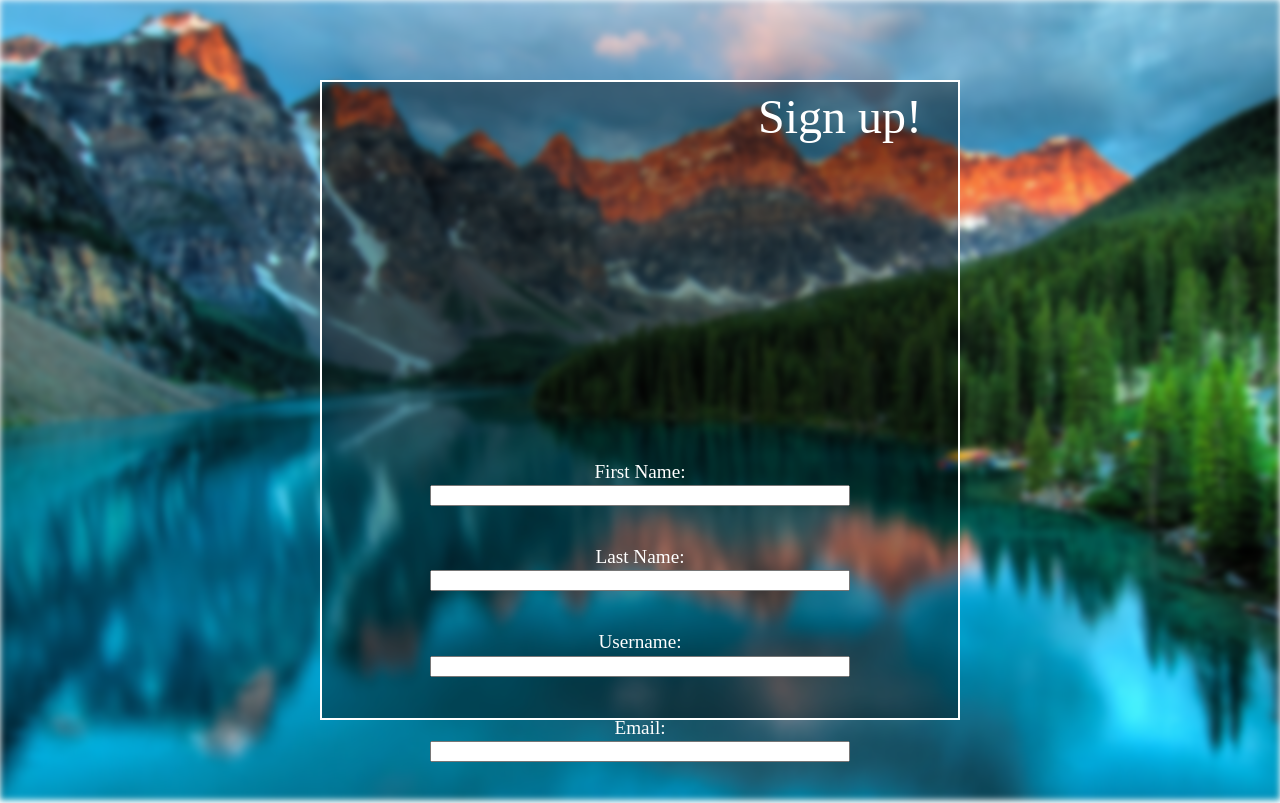
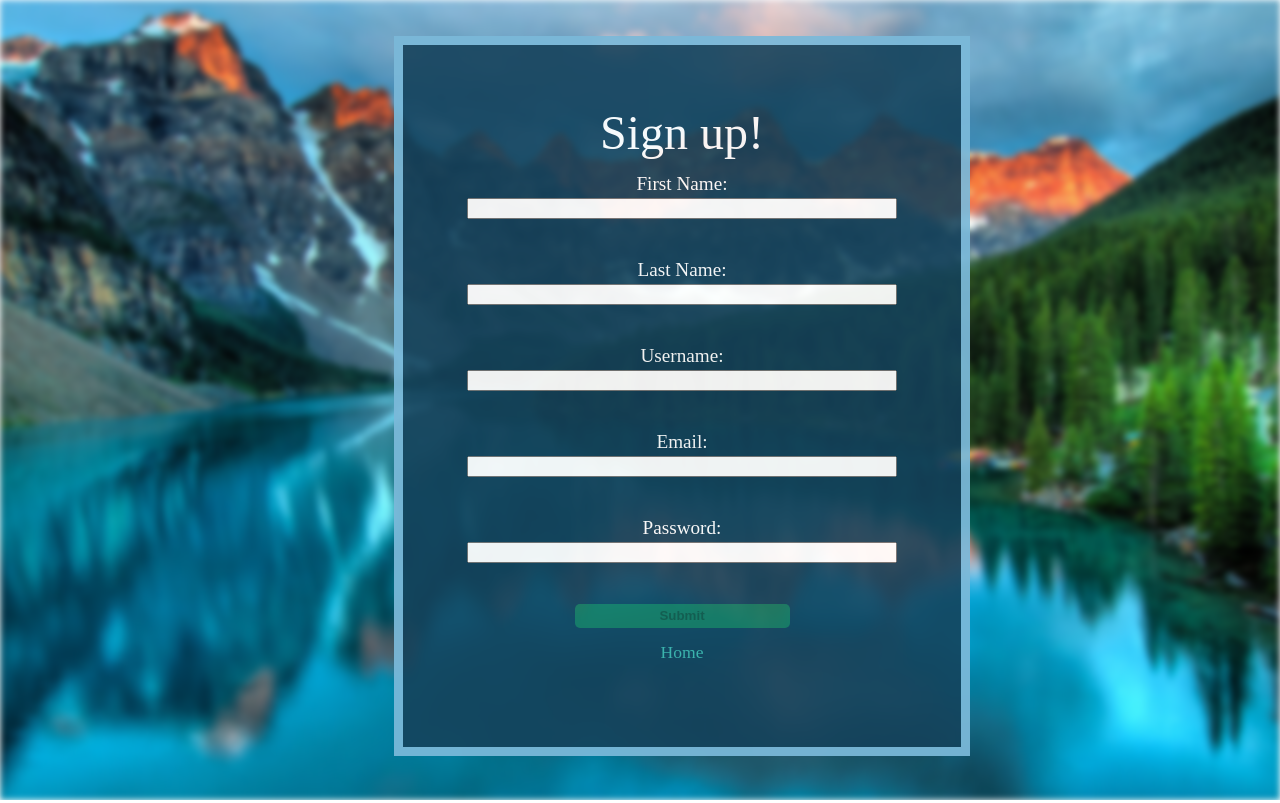
Before and after one commit to SassyFatCat/Front-End, a React (Create React App) app in the folder wunderlist/: page /signup in a window 1280 px wide. Shown: the top 803 px of the page. Built offline with nearby package versions, Linux system fonts and the light colour scheme.

Commit message:
styling changes to home and signup/animation for signup

```diff
--- a/wunderlist/src/components/Home/Home.css
+++ b/wunderlist/src/components/Home/Home.css
@@ -17,16 +17,14 @@
     justify-content: center;
     align-items: center;
     position: absolute;
-    background-color: rgba(0,0,0, .4);
+    background-color: rgba(0, 0, 0, 0.4);
     color: white;
-    top: 50%;
-    left: 50%;
-    transform: translate(-50%, -50%);
+    top: 30%;
+    right: 32%;
     z-index: 2;
     width: 40%;
     height: 40%;
     text-align: center;
-    border: 2px solid white;
 }
 
 h1 {
--- a/wunderlist/src/components/Home/Home.js
+++ b/wunderlist/src/components/Home/Home.js
@@ -3,12 +3,36 @@
 import React from "react";
 import { Link } from "react-router-dom";
 import "./Home.css";
+import { useSpring, animated, interpolate } from "react-spring";
 
 const Home = () => {
+  const { o, xyz, color } = useSpring({
+    from: { o: 0, xyz: [0, 0, 0], color: "#16425B" },
+    o: 0.95,
+    xyz: [10, 20, 5],
+    color: "white",
+  });
+
   return (
     <div className="homeContainer">
       <div id="background"></div>
-      <div id="title">
+      <animated.div
+        id="title"
+        style={{
+          color,
+          background: o.interpolate((o) => `rgba(22,66,91, ${o})`),
+          border: interpolate([o, color], (o, c) => `${o * 10}px solid ${c}`),
+          padding: o
+            .interpolate({ range: [0, 0.5, 1], output: [0, 0, 10] })
+            .interpolate((o) => `${o}%`),
+          borderColor: o.interpolate({
+            range: [0, 1],
+            output: ["blue", "#81C3D7"],
+          }),
+          opacity: o.interpolate([0.1, 0.2, 0.6, 1], [1, 0.1, 0.5, 1]),
+        }}
+      >
+        <div className="homeContent" >
           <h1>
             Wunderlist<span id="copyright">©</span>
           </h1>
@@ -28,6 +52,7 @@ const Home = () => {
             </span>
           </div>
         </div>
+      </animated.div>
     </div>
   );
 };
--- a/wunderlist/src/components/SignUp/SignUp.css
+++ b/wunderlist/src/components/SignUp/SignUp.css
@@ -3,9 +3,8 @@
 }
 
 .signUpForm {
-  display: flex;
-  padding: 2%;
-  flex-direction: column;
+  /* display: flex;
+  flex-direction: column; */
   width: 70%;
   margin: 0 auto;
 }
@@ -16,10 +15,13 @@ label {
   font-size: 1.2rem;
 }
 .insideFormContainer {
-  display: flex;
+  height: 100%;
+  /* display: flex; */
   flex-direction: column;
 }
-
+.spacer{
+  height: 16px;
+}
 .submitButton {
   width: 50%;
   padding: 1%;
@@ -51,16 +53,16 @@ label {
 /* ERRORS CSS  */
 .error {
   color: rgb(190, 42, 42);
-  height:20px;
+  height: 20px;
   font-size: 1rem;
   padding-bottom: 0%;
 }
-.error span{
+.error span {
   width: 100%;
   padding: 0;
 }
 .title {
-  padding: 0;
+  padding-bottom: 4%;
   font-size: 3rem;
 }
 
@@ -78,19 +80,9 @@ label {
 }
 
 .formContainer {
-  display: flex;
-  flex-direction: column;
-  justify-content: center;
-  align-items: center;
   position: absolute;
-  background-color: rgba(0, 0, 0, 0.4);
-  color: white;
-  top: 50%;
-  left: 50%;
-  transform: translate(-50%, -50%);
-  z-index: 2;
-  width: 50%;
-  height: 80%;
-  text-align: center;
-  border: 2px solid white;
+  top: 2% ;
+  right: 25%;
+  width: 45%;
+  height: 90%;
 }
--- a/wunderlist/src/components/SignUp/SignUp.js
+++ b/wunderlist/src/components/SignUp/SignUp.js
@@ -5,8 +5,7 @@ import { Link, useHistory } from "react-router-dom";
 import * as yup from "yup";
 import SignUpFormSchema from "./SignUpFormSchema";
 import SigningPaper from "./paper-24.png";
-import { useSpring, animated } from "react-spring";
-import { Keyframes } from "react-spring/renderprops";
+import { useSpring, animated, interpolate } from "react-spring";
 import { axiosWithAuth } from "../../utils/axiosWithAuth";
 
 const initialFormValues = {
@@ -26,7 +25,7 @@ const initialFormErrors = {
 const initialDisabled = true;
 
 const SignUp = () => {
-  const history = useHistory()
+  const history = useHistory();
   const [user, setUser] = useState([]);
   const [values, setValues] = useState(initialFormValues);
   const [formErrors, setFormErrors] = useState(initialFormErrors); // object
@@ -50,12 +49,12 @@ const SignUp = () => {
     axiosWithAuth
       .post("/user/register", newUser)
       .then((res) => {
-        localStorage.setItem("token",res.data);
-        history.push("/dashboard")//this sends the user to the dashboard once they sign up
+        localStorage.setItem("token", res.data);
+        history.push("/dashboard"); //this sends the user to the dashboard once they sign up
         console.log(res.data);
       })
       .catch((err) => {
-        alert("Sign Up Failed!")
+        alert("Sign Up Failed!");
         console.log(err);
       })
       .finally(() => {
@@ -99,37 +98,40 @@ const SignUp = () => {
     });
   }, [values]);
 
-  // This is animation below till the return
-  const fade = useSpring({ opacity: 0, from: { opacity: 1 } });
+  // This is animation stuff below till the return
 
-  // Will fade children in and out in a loop
-  // const Container = Keyframes.Spring({
-  //   // Single props
-  //   show: {opacity: 1},
-  //   // Chained animations (arrays)
-  //   showAndHide: [{opacity: 1}, {opacity: 0}],
-  //   // Functions with side-effects with access to component props
-  //   wiggle: async (next, cancel, ownProps) => {
-  //     await next({x: 100, config: config.wobbly})
-  //     await delay(1000)
-  //     await next({x: 0, config: config.gentle})
-  //   }
-  // })
+  const { o, xyz, color } = useSpring({
+    from: { o: 0, xyz: [0, 0, 0], color: "#16425B" },
+    o: 0.95,
+    xyz: [10, 20, 5],
+    color: "white",
+  });
 
   return (
-    <div className="container">
+    <>
       <div className="background"></div>
-      <div className="formContainer">
-        <h2 className="title">
-          <animated.img
-            className="contract"
-            style={fade}
-            src={SigningPaper}
-          ></animated.img>
-          &nbsp;Sign up!&nbsp;
-          <animated.img className="contract" style={fade} src={SigningPaper} />
-        </h2>
-        <form className="signUpForm" onSubmit={submit}>
+      <form className="signUpForm" onSubmit={submit}>
+        <animated.div
+          className="formContainer"
+          style={{
+            color,
+            background: o.interpolate((o) => `rgba(22,66,91, ${o})`),
+            transform: xyz.interpolate(
+              (x, y, z) => `translate3d(${x}px, ${y}px, ${z}px)`
+            ),
+            border: interpolate([o, color], (o, c) => `${o * 10}px solid ${c}`),
+            padding: o
+              .interpolate({ range: [0, 0.9, 1], output: [0, 0, 10] })
+              .interpolate((o) => `${o}%`),
+            borderColor: o.interpolate({
+              range: [0, 1],
+              output: ["blue", "#81C3D7"],
+            }),
+            opacity: o.interpolate([0.1, 0.2, 0.6, 1], [1, 0.1, 0.5, 1]),
+          }}
+        >
+          <h2 className="title">Sign up!</h2>
+
           <div className="insideFormContainer">
             <label>
               First Name:
@@ -195,17 +197,15 @@ const SignUp = () => {
               <button className="submitButton" disabled={disabled}>
                 Submit
               </button>
+              <div className="spacer"></div>
             </div>
             <Link className="homeLink" to="/">
               Home
             </Link>
-            {/* <div>
-              <h1>{user.username}</h1>
-            </div> */}
           </div>
-        </form>
-      </div>
-    </div>
+        </animated.div>
+      </form>
+    </>
   );
 };
 
```
Lines whose indentation alone changed are shown as unchanged.
